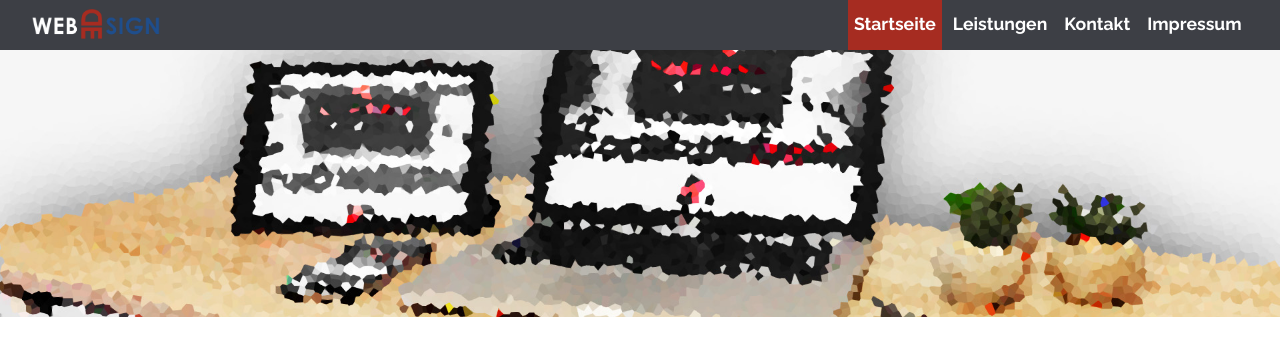
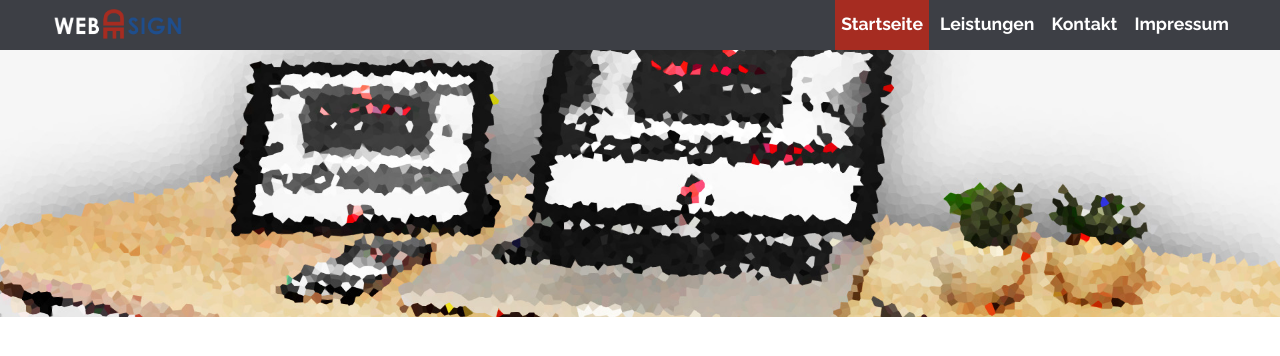
Before and after one commit to tobistreich/Website, a plain HTML site: page index.html in a window 1280 px wide. Drawn offline with Linux system fonts and the light colour scheme.

Commit message:
init changes

```diff
--- a/index.html
+++ b/index.html
@@ -3,6 +3,7 @@
 
     <head>
         <meta charset="utf-8">
+        <meta name="viewport" content="width=device-width, initial-scale=1.0">
         <title>Startseite</title>
         <link rel="stylesheet" type="text/css" href="src/css/styles.css">
         <link rel="preconnect" href="https://fonts.googleapis.com">
@@ -16,6 +17,10 @@
 
         <nav class="header-nav">
 
+            <div class="container">
+                <div class="row">
+                    <div class="col-6">
+
                         <a href="index.html">
                             <img src="src/img/webdesign-logo.png" alt="webdesign-logo">
                         </a>
@@ -27,11 +32,16 @@
                             <li><a href="impressum.html">Impressum</a></li>
                         </ul>
 
+                    </div>
+                </div>
+            </div>
+
         </nav>
 
         <!-- HEADER BANNER -->
 
         <header class="header-banner"></header>
+
     </body>
 
 </html>
--- a/src/css/styles.css
+++ b/src/css/styles.css
@@ -33,52 +33,61 @@ body {
     font-size: 1.1rem;
 }
 
- .header-nav > a >img {
+ .header-nav a >img {
     height: 30px;
     width: auto;
-    position: absolute;
-    left: 2rem;
-    top: 0.55rem;
+    float: left;
+    margin: .55rem;
  }
 
- .header-nav > ul {
+ .header-nav ul {
     margin: 0;
     padding: 0;
-    position: absolute;
-    right: 2rem;
+    float: right;
     height: 100%;
  }
 
- .header-nav > ul > li {
+ .header-nav ul > li {
     display: inline-block;
     height: 100%;
     padding: 0 .4rem 0 .4rem;
  }
 
- .header-nav > ul > li > a {
+ .header-nav ul > li > a {
     display: inline-block;
     margin-top: .8rem;
  }
 
- .header-nav > ul > li > a:link {
+ .header-nav ul > li > a:link {
     color: #fff;
     text-decoration: none;
  }
 
- .header-nav > ul > li > a:hover {
+ .header-nav ul > li > a:hover {
     color: #E5E5E5;
     text-decoration: none;
  }
 
- .header-nav > ul > li > a:active {
+ .header-nav ul > li > a:active {
     color: #E5E5E5;
     text-decoration: none;
  }
 
- .header-nav > ul > li > a:visited {
+ .header-nav ul > li > a:visited {
     color: #fff;
     text-decoration: none;
  }
+
+ .header-nav .col-6 {
+   padding-top: 0;
+   padding-bottom: 0;
+ }
+
+.header-nav .container,
+.header-nav .row,
+.header-nav .col-6 {
+   height: 100%;
+}
 
  .active {
     background-color: #A62C21;
@@ -102,3 +111,83 @@ body {
     background: url("../img/hintergrund-klein.jpg") no-repeat center center;
     background-size: contain;
  }
+
+
+/*
+
+=== GRID SYSTEM (SICHTBARKEIT) ===
+
+.border, .border * {
+   border: 1px solid #91C4FF;
+}
+
+[class*='col-'] {
+   background-color: #BFDBFF;
+}
+
+p {
+   background-color: #91C4FF;
+   padding: 0;
+   margin: 0;
+   color: #FFF;
+   text-align: center;
+}
+
+*/
+
+
+ /* === GRID SYSTEM === */
+
+ .container {
+   width: 95%;
+   margin-left: auto;
+   margin-right: auto;
+ }
+
+ .row::after {
+   content: "";
+   clear: both;
+   display: block;
+ }
+
+ [class*='col-'] {
+   float: left;
+   min-height: 1px;
+   padding: .8rem;
+ }
+
+ .col-1 { width: 16.666%;  }
+ .col-2 { width: 33.333%;  }
+ .col-3 { width: 50%;      }
+ .col-6 { width: 100%;     }
+
+ /*
+
+ === WICHTIGE BREAKPOINTS ===
+
+480 Pixel (iPhone Querformat)
+768 Pixel (iPad Hochformat)
+1024 Pixel (iPad Querformat)
+
+ */
+
+ @media (max-width: 1024px) {
+
+   .col-1 { width: 33.333%;   }
+
+ }
+
+
+@media (max-width: 768px) {
+
+   .col-1 { width: 50%;       }
+   .col-2 { width: 100%;      }
+   .col-3 { width: 100%;      }
+}
+
+@media (max-width: 480px) {
+
+   .col-1 { width: 100%;      }
+   .col-2 { width: 100%;      }
+   .col-3 { width: 100%;      }
+}
```
Also changed, not shown: impressum.html (+8 -0 lines), kontakt.html (+8 -0 lines), leistungen.html (+6 -0 lines). Lines whose indentation alone changed are shown as unchanged.
